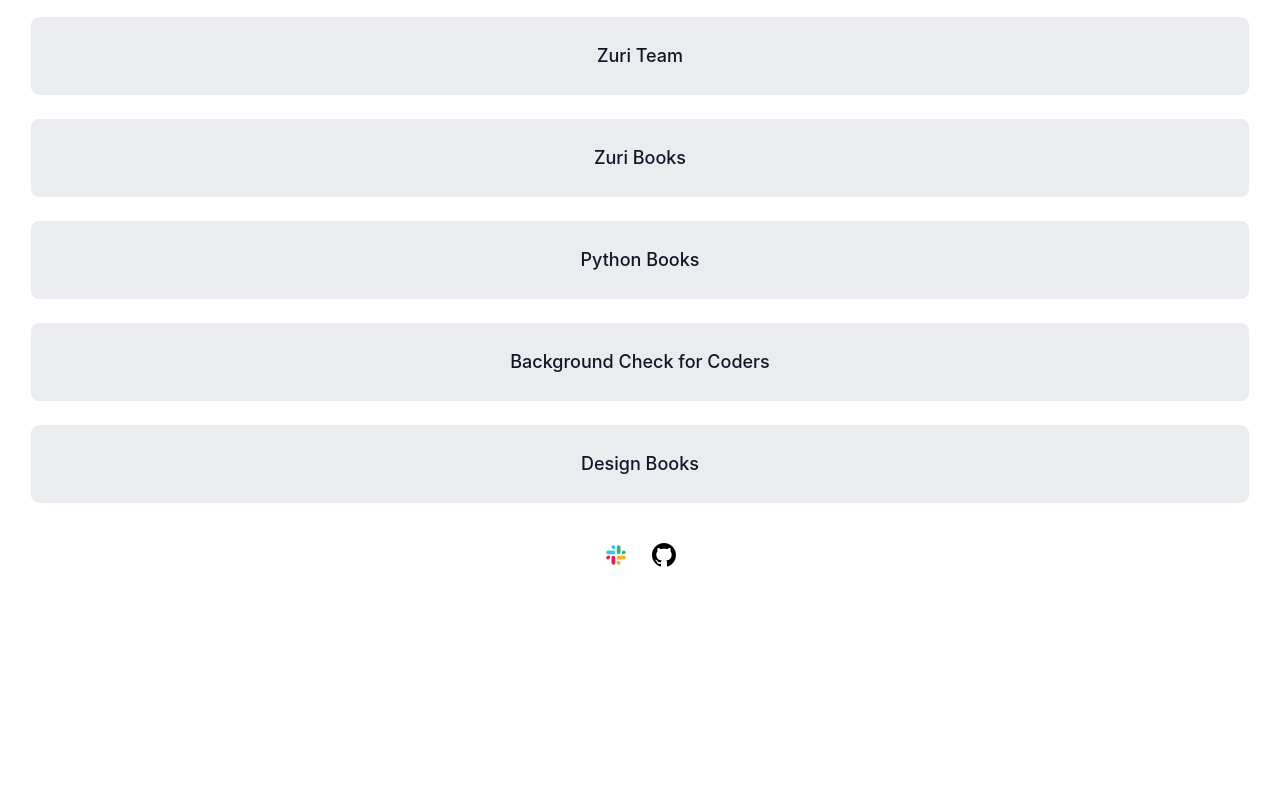
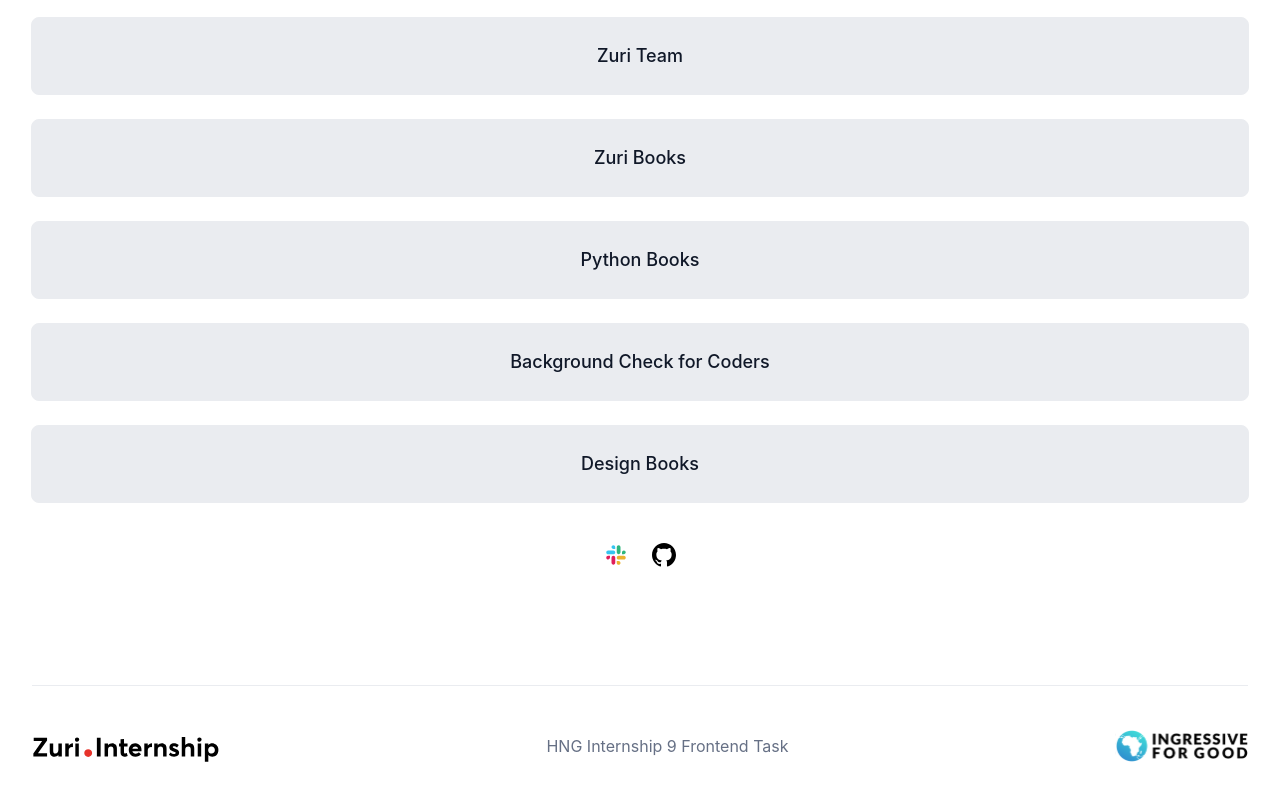
Before and after one commit to Oyedare/Hng-i9-stage1-task, a React (Create React App) app: page / in a window 1280 px wide. Shown: the part 374-1174 px from the top of the page. Before the commit the page ends 1011 px from the top, so only its background shows below. Built offline with nearby package versions, Linux system fonts and the light colour scheme; the HTML template or start-up script is replaced by a standard one.

Commit message:
add footer

```diff
--- a/src/App.css
+++ b/src/App.css
@@ -91,3 +91,22 @@
   padding: 0px;
   gap: 1.5rem;
 }
+
+.footer{
+  display: flex;
+  flex-direction: row;
+  justify-content: space-between;
+  align-items: center;
+  margin: 3rem 2rem;
+  padding-top: 2rem;
+  gap: 2rem;
+  border-top: 1px solid #EAECF0;
+}
+
+.footer p{
+  font-weight: 400;
+  font-size: 1rem;
+  line-height: 1.5rem;
+  text-align: center;
+  color: #667085;
+}
--- a/src/App.jsx
+++ b/src/App.jsx
@@ -3,6 +3,8 @@
 import ShareBtn from './assets/share-btn'
 import Slack from './assets/slack'
 import Github from './assets/github'
+import zuri from './assets/Zuri.Internship_Logo.svg'
+import I4G from './assets/I4G.svg'
 function App() {
   const links = [
     {
@@ -37,6 +39,7 @@
     }
   ]
   return (
+    <>
       <div className="container">
         <div className="main_section">
           <div className="profile_section">
@@ -64,6 +67,13 @@
           </a>
         </div>
       </div>
+
+      <div className="footer">
+        <img src={zuri} alt="zuri logo" />
+        <p>HNG Internship 9 Frontend Task</p>
+        <img src={I4G} alt="I4G logo" />
+      </div>
+    </>
   );
 }
 
```
Lines whose indentation alone changed are shown as unchanged.
